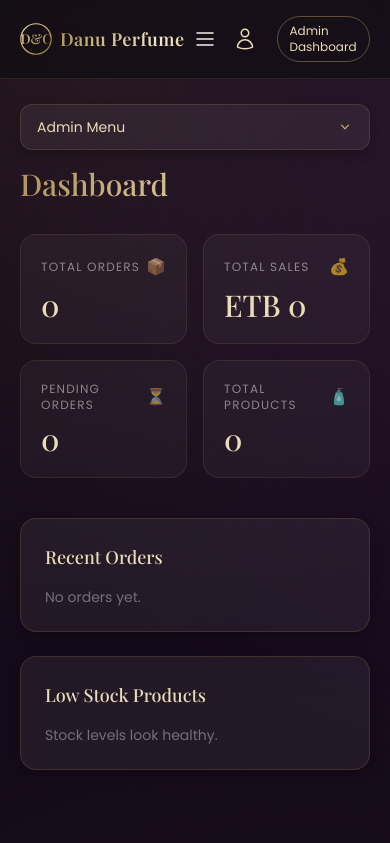
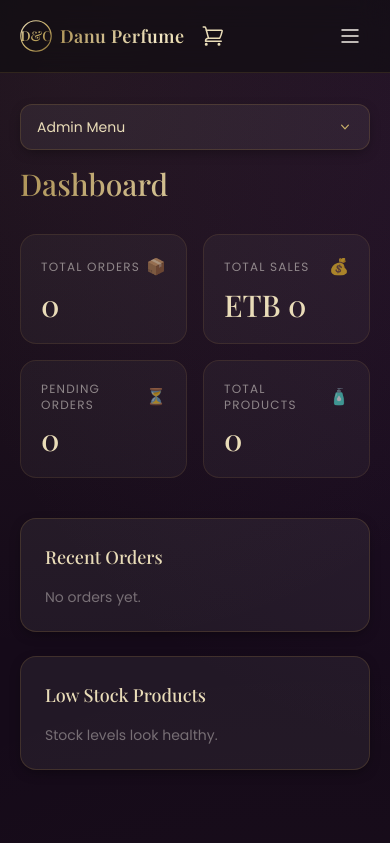
Before and after one commit to Tofi16/danuperfume, a Flask app: page /admin in a window 390 px wide. Shown: the top 843 px of the page. Run offline with Flask 3, Linux system fonts and the light colour scheme; a user stored in the database is signed in; data that the repository does not hold is empty; some libraries are stand-ins or nearby versions.

Commit message:
Fix MOB XONM

```diff
--- a/static/css/style.css
+++ b/static/css/style.css
@@ -729,6 +729,31 @@ input:focus, textarea:focus, select:focus {
   }
 }
 
+/* Mobile header layout: keep brand left, hamburger at far right */
+@media (max-width: 768px) {
+  .glass-nav .max-w-7xl {
+    display: flex;
+    align-items: center;
+    gap: 8px;
+  }
+  .glass-nav a.group, .glass-nav .logo-mark { order: 0; }
+  .mobile-hamburger { order: 2; margin-left: auto; }
+  /* Hide desktop-only header items explicitly (if additional elements need hiding, add .hidden-mobile class) */
+  .hidden-mobile { display: none !important; }
+}
+
+/* Touch & scrolling improvements (applies globally but safe) */
+html, body {
+  -webkit-overflow-scrolling: touch;
+  scroll-behavior: smooth;
+  -webkit-text-size-adjust: 100%;
+}
+
+/* Reduce accidental double-tap zoom on interactive controls without disabling zoom globally */
+button, a, input, select, textarea, .btn-luxury {
+  touch-action: manipulation;
+}
+
 /* Mobile navigation panel */
 .mobile-nav-panel {
   position: fixed;
--- a/templates/base.html
+++ b/templates/base.html
@@ -99,7 +99,7 @@
     </div>
 
     <!-- Mobile menu toggle -->
-    <button @click="mobileNavOpen = !mobileNavOpen" class="md:hidden p-2 rounded-full hover:bg-danu-gold/10 transition-colors" aria-label="Toggle menu">
+    <button @click="mobileNavOpen = !mobileNavOpen" class="mobile-hamburger md:hidden p-2 rounded-full hover:bg-danu-gold/10 transition-colors ml-auto" aria-label="Toggle menu">
       <svg xmlns="http://www.w3.org/2000/svg" class="h-6 w-6" fill="none" viewBox="0 0 24 24" stroke="currentColor" stroke-width="1.5">
         <path stroke-linecap="round" stroke-linejoin="round" d="M4 6h16M4 12h16M4 18h16" />
       </svg>
@@ -111,13 +111,13 @@
 
       <!-- Account -->
       {% if current_user.is_authenticated %}
-      <a href="{{ url_for('customer_account') }}" class="p-2 rounded-full hover:bg-danu-gold/10 transition-colors" title="My Profile">
+      <a href="{{ url_for('customer_account') }}" class="hidden md:flex p-2 rounded-full hover:bg-danu-gold/10 transition-colors" title="My Profile">
         <svg xmlns="http://www.w3.org/2000/svg" class="h-6 w-6 text-danu-goldlight" fill="none" viewBox="0 0 24 24" stroke="currentColor" stroke-width="1.5">
           <path stroke-linecap="round" stroke-linejoin="round" d="M15.75 6a3.75 3.75 0 11-7.5 0 3.75 3.75 0 017.5 0zM4.501 20.118a7.5 7.5 0 0114.998 0A17.933 17.933 0 0112 21.75c-2.676 0-5.216-.584-7.499-1.632z" />
         </svg>
       </a>
       {% if current_user.is_authenticated and current_user.username|lower in ['tofik','danuta'] %}
-      <a href="{{ url_for('admin_dashboard') }}" class="text-xs sm:text-sm px-3 py-1.5 rounded-full border border-danu-gold/40 text-danu-goldlight hover:bg-danu-gold/10 transition-colors">Admin Dashboard</a>
+      <a href="{{ url_for('admin_dashboard') }}" class="hidden md:inline-flex text-xs sm:text-sm px-3 py-1.5 rounded-full border border-danu-gold/40 text-danu-goldlight hover:bg-danu-gold/10 transition-colors">Admin Dashboard</a>
       {% endif %}
       {% else %}
       <a href="{{ url_for('customer_login') }}" class="p-2 rounded-full hover:bg-danu-gold/10 transition-colors" title="Log In">
```
